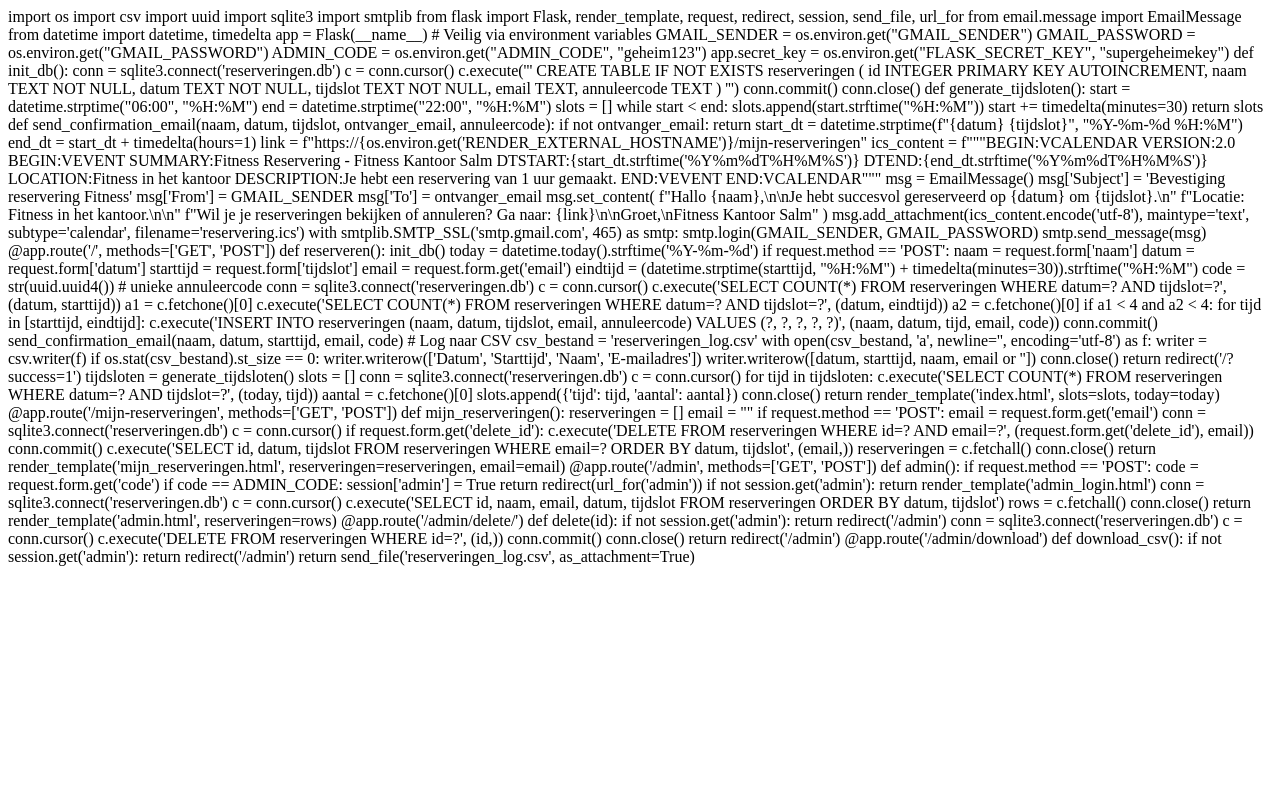
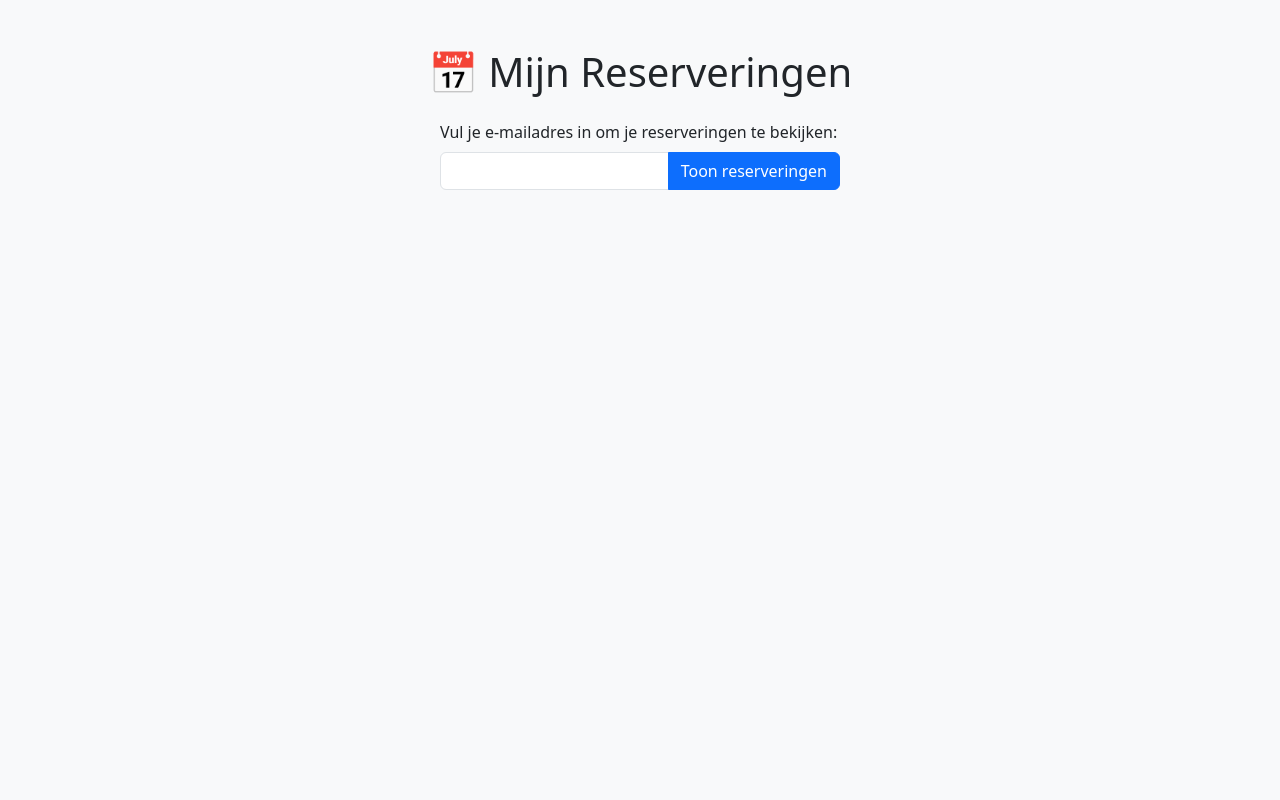
Before and after one commit to chielos124532/fitness-kantoor-salm, a Flask app: template templates/mijn_reserveringen.html in a window 1280 px wide. Run offline with Flask 3, Linux system fonts and the light colour scheme; the template is opened without the code that fills it, so the values that code supplies are empty.

Commit message:
Update: e-mailadres automatisch uit link + formulier verbergen indien ingevuld

```diff
--- a/app.py
+++ b/app.py
@@ -46,7 +46,7 @@ def send_confirmation_email(naam, datum, tijdslot, ontvanger_email, annuleercode
 
     start_dt = datetime.strptime(f"{datum} {tijdslot}", "%Y-%m-%d %H:%M")
     end_dt = start_dt + timedelta(hours=1)
-    link = f"https://{os.environ.get('RENDER_EXTERNAL_HOSTNAME')}/mijn-reserveringen/{annuleercode}"
+    link = f"https://{os.environ.get('RENDER_EXTERNAL_HOSTNAME')}/mijn-reserveringen?email={ontvanger_email}"
 
     ics_content = f"""BEGIN:VCALENDAR
 VERSION:2.0
@@ -67,7 +67,7 @@ END:VCALENDAR"""
     msg.set_content(
         f"Hallo {naam},\n\nJe hebt succesvol gereserveerd op {datum} om {tijdslot}.\n"
         f"Locatie: Fitness in het kantoor.\n\n"
-        f"Wil je je reservering beheren of annuleren? Klik hier: {link}\n\nGroet,\nFitness Kantoor Salm"
+        f"Wil je je reserveringen bekijken of annuleren? Ga naar: {link}\n\nGroet,\nFitness Kantoor Salm"
     )
 
     msg.add_attachment(ics_content.encode('utf-8'), maintype='text', subtype='calendar', filename='reservering.ics')
@@ -126,19 +126,20 @@ def reserveren():
     conn.close()
     return render_template('index.html', slots=slots, today=today)
 
-@app.route('/mijn-reserveringen/<code>', methods=['GET', 'POST'])
-def mijn_reserveringen(code):
-    conn = sqlite3.connect('reserveringen.db')
-    c = conn.cursor()
-    if request.method == 'POST':
-        id_to_delete = request.form.get('delete_id')
-        c.execute('DELETE FROM reserveringen WHERE id=? AND annuleercode=?', (id_to_delete, code))
-        conn.commit()
-
-    c.execute('SELECT id, datum, tijdslot FROM reserveringen WHERE annuleercode=? ORDER BY datum, tijdslot', (code,))
-    rows = c.fetchall()
-    conn.close()
-    return render_template('mijn_reserveringen.html', reserveringen=rows, code=code)
+@app.route('/mijn-reserveringen', methods=['GET', 'POST'])
+def mijn_reserveringen():
+    reserveringen = []
+    email = request.values.get('email', '')
+    if email:
+        conn = sqlite3.connect('reserveringen.db')
+        c = conn.cursor()
+        if request.method == 'POST' and request.form.get('delete_id'):
+            c.execute('DELETE FROM reserveringen WHERE id=? AND email=?', (request.form.get('delete_id'), email))
+            conn.commit()
+        c.execute('SELECT id, datum, tijdslot FROM reserveringen WHERE email=? ORDER BY datum, tijdslot', (email,))
+        reserveringen = c.fetchall()
+        conn.close()
+    return render_template('mijn_reserveringen.html', reserveringen=reserveringen, email=email)
 
 @app.route('/admin', methods=['GET', 'POST'])
 def admin():
--- a/templates/mijn_reserveringen.html
+++ b/templates/mijn_reserveringen.html
@@ -1,179 +1,55 @@
-import os
-import csv
-import uuid
-import sqlite3
-import smtplib
-from flask import Flask, render_template, request, redirect, session, send_file, url_for
-from email.message import EmailMessage
-from datetime import datetime, timedelta
+<!DOCTYPE html>
+<html lang="nl">
+<head>
+    <meta charset="UTF-8">
+    <title>Mijn Reserveringen – Fitness Kantoor Salm</title>
+    <link href="https://cdn.jsdelivr.net/npm/bootstrap@5.3.3/dist/css/bootstrap.min.css" rel="stylesheet">
+</head>
+<body class="bg-light">
+    <div class="container py-5">
+        <h1 class="mb-4 text-center">📅 Mijn Reserveringen</h1>
 
-app = Flask(__name__)
+        {% if not email %}
+        <form method="POST" class="mb-4" style="max-width: 400px; margin: 0 auto;">
+            <label for="email" class="form-label">Vul je e-mailadres in om je reserveringen te bekijken:</label>
+            <div class="input-group">
+                <input type="email" name="email" id="email" class="form-control" required>
+                <button type="submit" class="btn btn-primary">Toon reserveringen</button>
+            </div>
+        </form>
+        {% endif %}
 
-# Veilig via environment variables
-GMAIL_SENDER = os.environ.get("GMAIL_SENDER")
-GMAIL_PASSWORD = os.environ.get("GMAIL_PASSWORD")
-ADMIN_CODE = os.environ.get("ADMIN_CODE", "geheim123")
-app.secret_key = os.environ.get("FLASK_SECRET_KEY", "supergeheimekey")
-
-def init_db():
-    conn = sqlite3.connect('reserveringen.db')
-    c = conn.cursor()
-    c.execute('''
-        CREATE TABLE IF NOT EXISTS reserveringen (
-            id INTEGER PRIMARY KEY AUTOINCREMENT,
-            naam TEXT NOT NULL,
-            datum TEXT NOT NULL,
-            tijdslot TEXT NOT NULL,
-            email TEXT,
-            annuleercode TEXT
-        )
-    ''')
-    conn.commit()
-    conn.close()
-
-def generate_tijdsloten():
-    start = datetime.strptime("06:00", "%H:%M")
-    end = datetime.strptime("22:00", "%H:%M")
-    slots = []
-    while start < end:
-        slots.append(start.strftime("%H:%M"))
-        start += timedelta(minutes=30)
-    return slots
-
-def send_confirmation_email(naam, datum, tijdslot, ontvanger_email, annuleercode):
-    if not ontvanger_email:
-        return
-
-    start_dt = datetime.strptime(f"{datum} {tijdslot}", "%Y-%m-%d %H:%M")
-    end_dt = start_dt + timedelta(hours=1)
-    link = f"https://{os.environ.get('RENDER_EXTERNAL_HOSTNAME')}/mijn-reserveringen"
-
-    ics_content = f"""BEGIN:VCALENDAR
-VERSION:2.0
-BEGIN:VEVENT
-SUMMARY:Fitness Reservering - Fitness Kantoor Salm
-DTSTART:{start_dt.strftime('%Y%m%dT%H%M%S')}
-DTEND:{end_dt.strftime('%Y%m%dT%H%M%S')}
-LOCATION:Fitness in het kantoor
-DESCRIPTION:Je hebt een reservering van 1 uur gemaakt.
-END:VEVENT
-END:VCALENDAR"""
-
-    msg = EmailMessage()
-    msg['Subject'] = 'Bevestiging reservering Fitness'
-    msg['From'] = GMAIL_SENDER
-    msg['To'] = ontvanger_email
-
-    msg.set_content(
-        f"Hallo {naam},\n\nJe hebt succesvol gereserveerd op {datum} om {tijdslot}.\n"
-        f"Locatie: Fitness in het kantoor.\n\n"
-        f"Wil je je reserveringen bekijken of annuleren? Ga naar: {link}\n\nGroet,\nFitness Kantoor Salm"
-    )
-
-    msg.add_attachment(ics_content.encode('utf-8'), maintype='text', subtype='calendar', filename='reservering.ics')
-
-    with smtplib.SMTP_SSL('smtp.gmail.com', 465) as smtp:
-        smtp.login(GMAIL_SENDER, GMAIL_PASSWORD)
-        smtp.send_message(msg)
-
-@app.route('/', methods=['GET', 'POST'])
-def reserveren():
-    init_db()
-    today = datetime.today().strftime('%Y-%m-%d')
-
-    if request.method == 'POST':
-        naam = request.form['naam']
-        datum = request.form['datum']
-        starttijd = request.form['tijdslot']
-        email = request.form.get('email')
-
-        eindtijd = (datetime.strptime(starttijd, "%H:%M") + timedelta(minutes=30)).strftime("%H:%M")
-        code = str(uuid.uuid4())  # unieke annuleercode
-
-        conn = sqlite3.connect('reserveringen.db')
-        c = conn.cursor()
-        c.execute('SELECT COUNT(*) FROM reserveringen WHERE datum=? AND tijdslot=?', (datum, starttijd))
-        a1 = c.fetchone()[0]
-        c.execute('SELECT COUNT(*) FROM reserveringen WHERE datum=? AND tijdslot=?', (datum, eindtijd))
-        a2 = c.fetchone()[0]
-
-        if a1 < 4 and a2 < 4:
-            for tijd in [starttijd, eindtijd]:
-                c.execute('INSERT INTO reserveringen (naam, datum, tijdslot, email, annuleercode) VALUES (?, ?, ?, ?, ?)',
-                          (naam, datum, tijd, email, code))
-            conn.commit()
-            send_confirmation_email(naam, datum, starttijd, email, code)
-
-            # Log naar CSV
-            csv_bestand = 'reserveringen_log.csv'
-            with open(csv_bestand, 'a', newline='', encoding='utf-8') as f:
-                writer = csv.writer(f)
-                if os.stat(csv_bestand).st_size == 0:
-                    writer.writerow(['Datum', 'Starttijd', 'Naam', 'E-mailadres'])
-                writer.writerow([datum, starttijd, naam, email or ''])
-
-        conn.close()
-        return redirect('/?success=1')
-
-    tijdsloten = generate_tijdsloten()
-    slots = []
-    conn = sqlite3.connect('reserveringen.db')
-    c = conn.cursor()
-    for tijd in tijdsloten:
-        c.execute('SELECT COUNT(*) FROM reserveringen WHERE datum=? AND tijdslot=?', (today, tijd))
-        aantal = c.fetchone()[0]
-        slots.append({'tijd': tijd, 'aantal': aantal})
-    conn.close()
-    return render_template('index.html', slots=slots, today=today)
-
-@app.route('/mijn-reserveringen', methods=['GET', 'POST'])
-def mijn_reserveringen():
-    reserveringen = []
-    email = ""
-    if request.method == 'POST':
-        email = request.form.get('email')
-        conn = sqlite3.connect('reserveringen.db')
-        c = conn.cursor()
-        if request.form.get('delete_id'):
-            c.execute('DELETE FROM reserveringen WHERE id=? AND email=?', (request.form.get('delete_id'), email))
-            conn.commit()
-        c.execute('SELECT id, datum, tijdslot FROM reserveringen WHERE email=? ORDER BY datum, tijdslot', (email,))
-        reserveringen = c.fetchall()
-        conn.close()
-    return render_template('mijn_reserveringen.html', reserveringen=reserveringen, email=email)
-
-@app.route('/admin', methods=['GET', 'POST'])
-def admin():
-    if request.method == 'POST':
-        code = request.form.get('code')
-        if code == ADMIN_CODE:
-            session['admin'] = True
-            return redirect(url_for('admin'))
-
-    if not session.get('admin'):
-        return render_template('admin_login.html')
-
-    conn = sqlite3.connect('reserveringen.db')
-    c = conn.cursor()
-    c.execute('SELECT id, naam, email, datum, tijdslot FROM reserveringen ORDER BY datum, tijdslot')
-    rows = c.fetchall()
-    conn.close()
-    return render_template('admin.html', reserveringen=rows)
-
-@app.route('/admin/delete/<int:id>')
-def delete(id):
-    if not session.get('admin'):
-        return redirect('/admin')
-
-    conn = sqlite3.connect('reserveringen.db')
-    c = conn.cursor()
-    c.execute('DELETE FROM reserveringen WHERE id=?', (id,))
-    conn.commit()
-    conn.close()
-    return redirect('/admin')
-
-@app.route('/admin/download')
-def download_csv():
-    if not session.get('admin'):
-        return redirect('/admin')
-    return send_file('reserveringen_log.csv', as_attachment=True)
+        {% if reserveringen %}
+            <p class="text-center">Hieronder zie je jouw actieve reserveringen. Je kunt ze afzonderlijk annuleren.</p>
+            <table class="table table-bordered table-striped mt-4">
+                <thead class="table-dark">
+                    <tr>
+                        <th>Datum</th>
+                        <th>Tijdslot</th>
+                        <th>Actie</th>
+                    </tr>
+                </thead>
+                <tbody>
+                    {% for r in reserveringen %}
+                    <tr>
+                        <td>{{ r[1] }}</td>
+                        <td>{{ r[2] }}</td>
+                        <td>
+                            <form method="POST" onsubmit="return confirm('Weet je zeker dat je deze reservering wilt annuleren?')">
+                                <input type="hidden" name="delete_id" value="{{ r[0] }}">
+                                <input type="hidden" name="email" value="{{ email }}">
+                                <button type="submit" class="btn btn-sm btn-danger">🗑️ Annuleer</button>
+                            </form>
+                        </td>
+                    </tr>
+                    {% endfor %}
+                </tbody>
+            </table>
+        {% elif email %}
+            <div class="alert alert-info text-center mt-4">
+                Er zijn geen reserveringen gevonden voor <strong>{{ email }}</strong>.
+            </div>
+        {% endif %}
+    </div>
+</body>
+</html>
```
